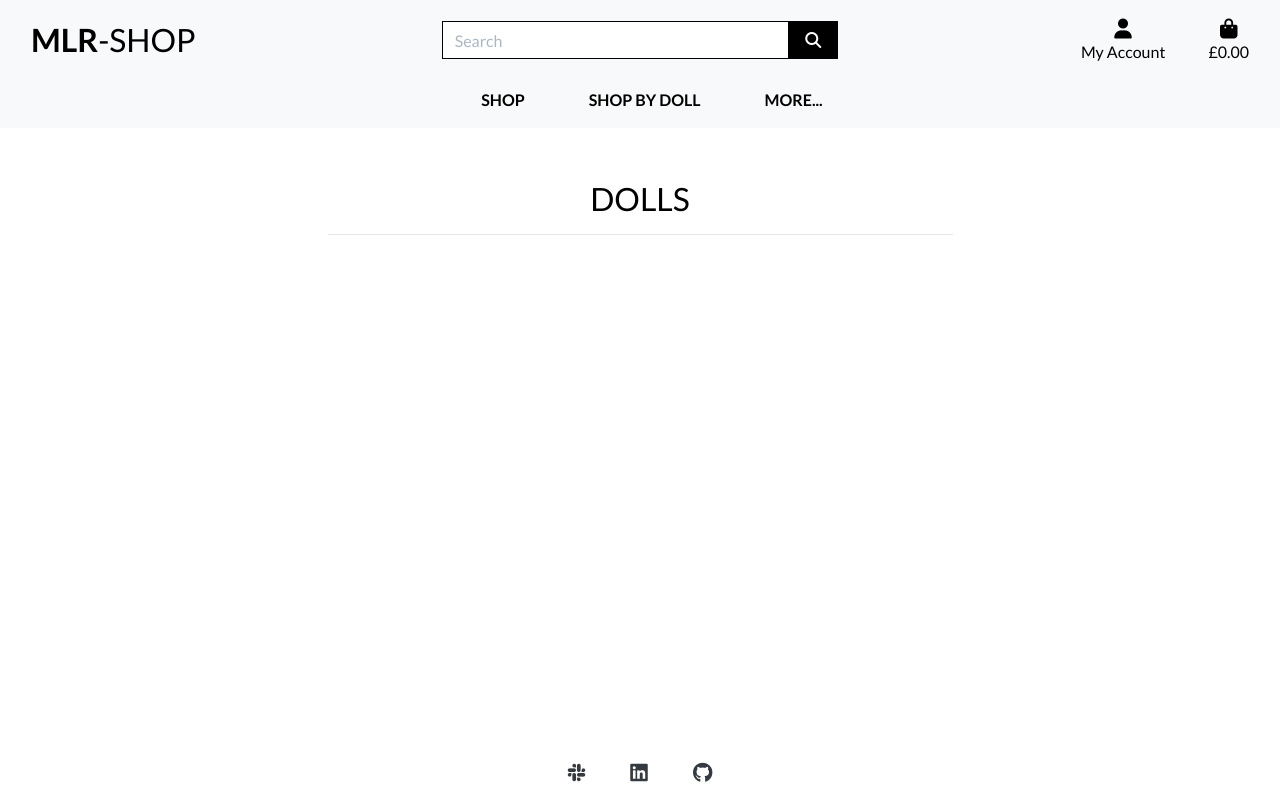
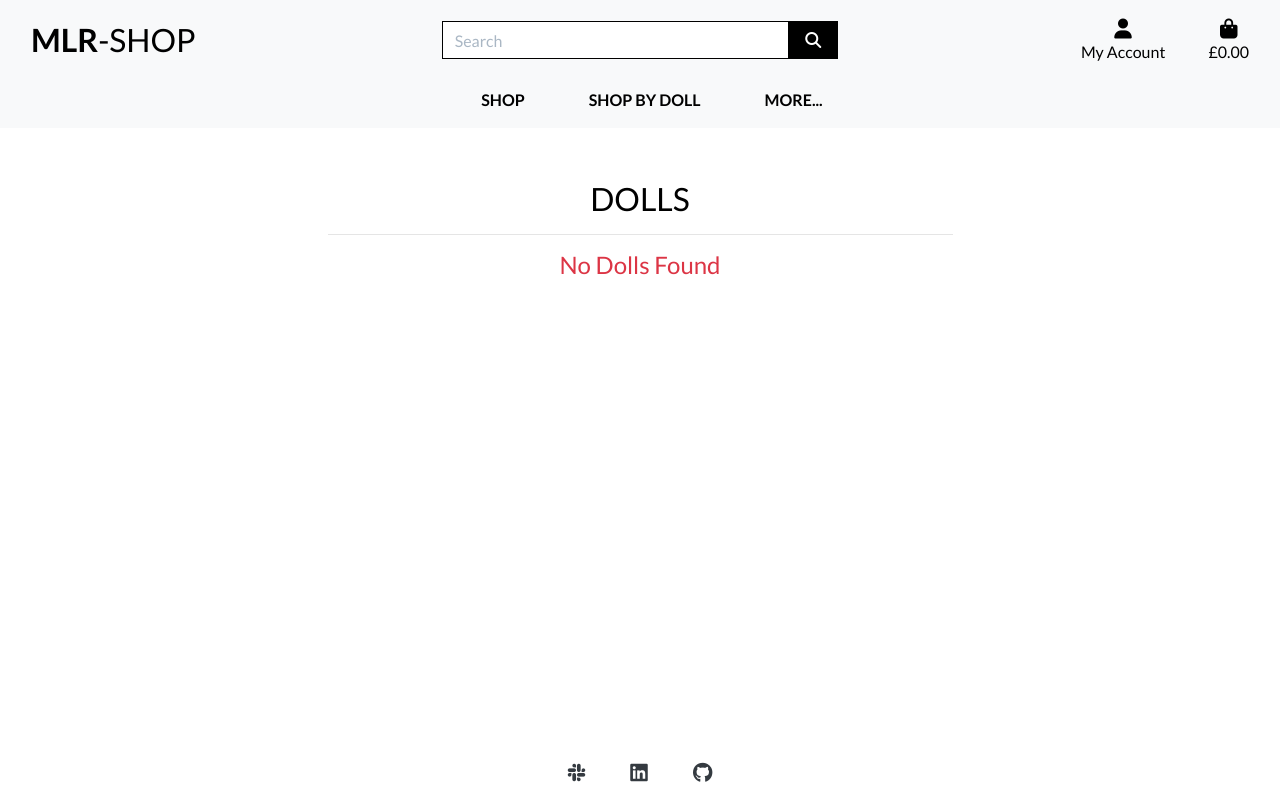
Before and after one commit to onabz/mlr-shop, a Django app: page /dolls/?dolltype=amaris in a window 1280 px wide. Run offline with Django 3.2, Linux system fonts and the light colour scheme; tables that the repository leaves empty hold one stand-in row (values such as "Sample post"); some libraries are stand-ins or nearby versions.

Commit message:
Show message when no dolls found/empty list

```diff
--- a/dolls/templates/dolls/dolls.html
+++ b/dolls/templates/dolls/dolls.html
@@ -82,6 +82,12 @@
                     <hr>
                 </div>
                 {% endif %}
+                {% empty %}
+                    <div class="row text-center mx-auto text-danger">
+                        <div class="col">
+                            <h4>No Dolls Found</h4>
+                        </div>
+                    </div>
                 {% endfor %}
             </div>
         </div>
```
